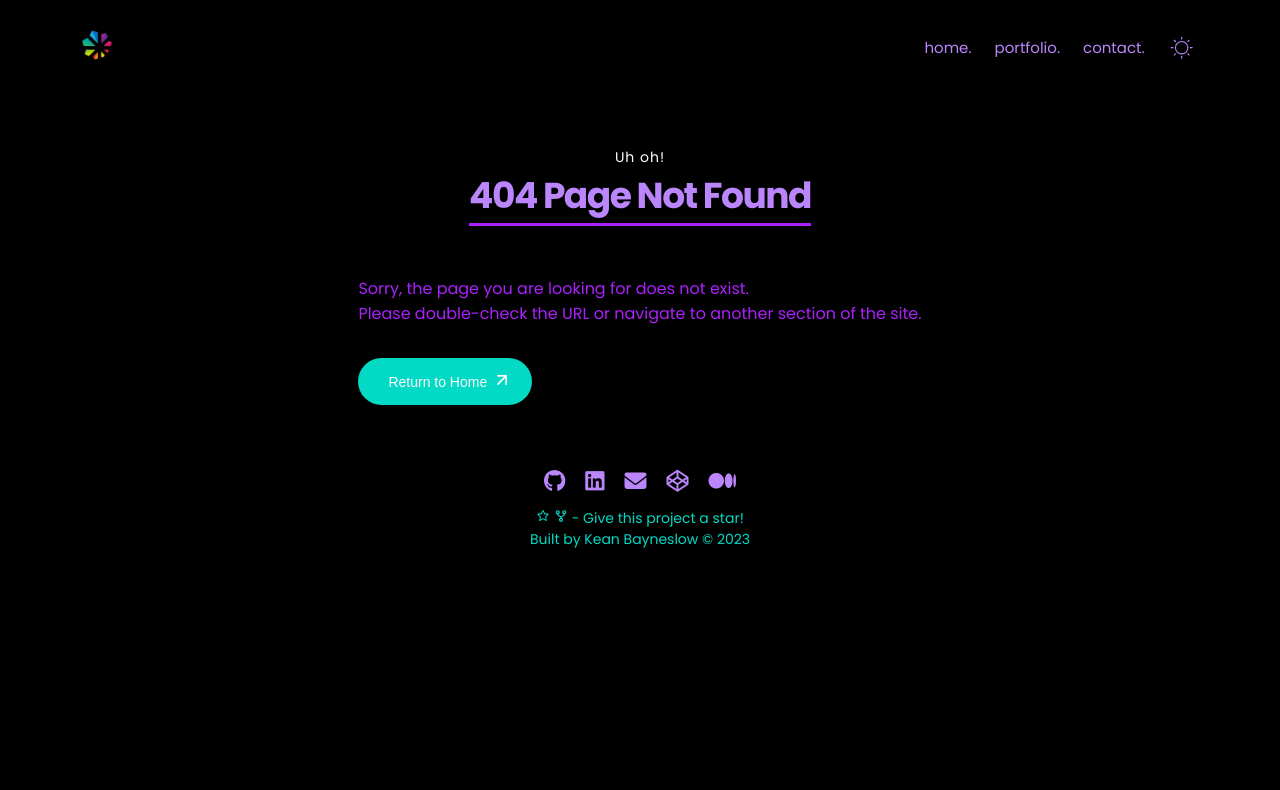
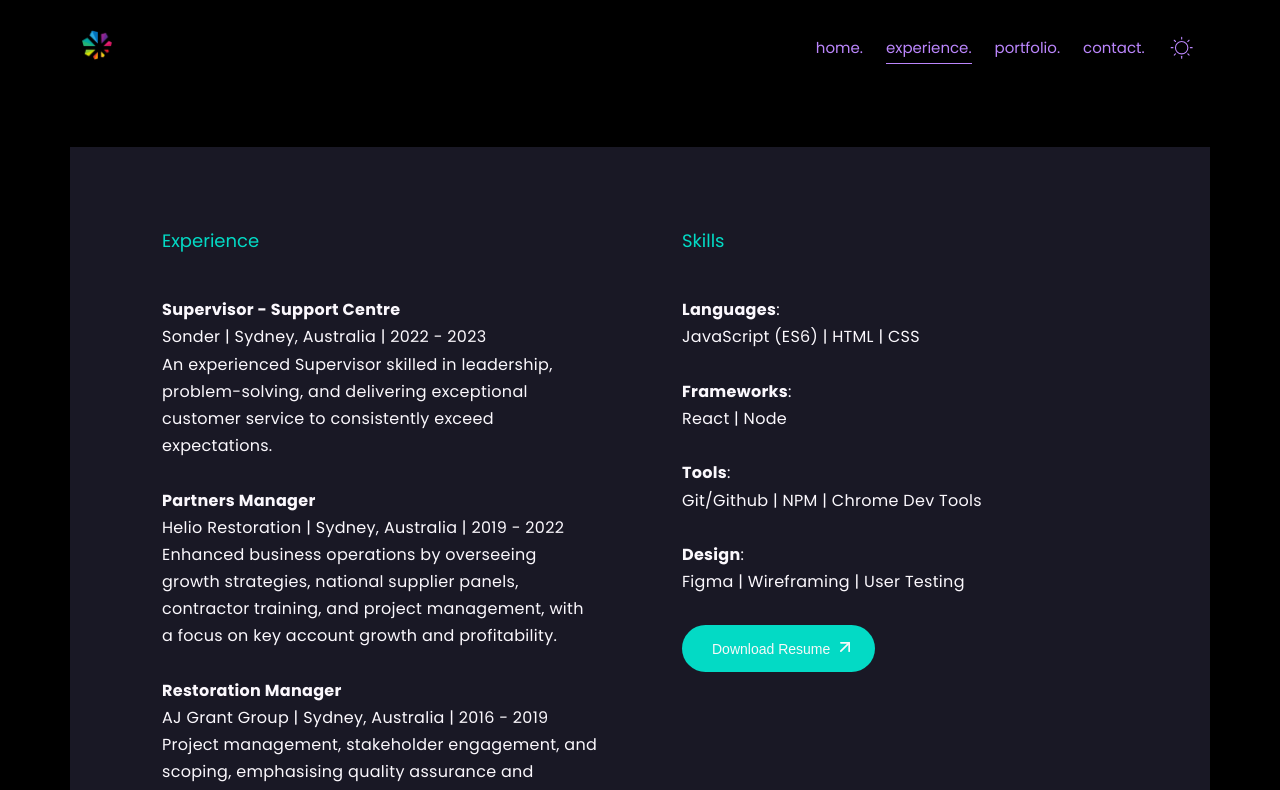
Before and after one commit to keanbayneslow/v2, a React (Create React App) app: page /experience in a window 1280 px wide. Before the commit this address led to /page-not-found. Shown: the top 790 px of the page. Built offline with nearby package versions, Linux system fonts and the light colour scheme; no server answers.

Commit message:
adds experience section

```diff
--- a/src/App.jsx
+++ b/src/App.jsx
@@ -6,6 +6,7 @@ import Loader from "./pages/loader/loader";
 import Header from "./components/Header";
 import Landing from "./pages/landing/Landing";
 import Footer from "./components/Footer";
+import Experience from "../src/components/Experience";
 import Portfolio from "./pages/portfolio/Portfolio";
 import ProjectDetails from "./pages/portfolio/[project]/ProjectDetails";
 import PageNotFound from "./pages/404/PageNotFound";
@@ -63,6 +64,7 @@ function App() {
           {/* Define routes */}
           <Routes location={location} key={location.pathname}>
             <Route path="/" element={<Landing name={personalDetails.name} tagline={personalDetails.tagline} />} />
+            <Route path="/experience" element={<Experience />} />
             <Route path="/portfolio" element={<Portfolio />} />
 
 
--- a/src/components/AboutMe.jsx
+++ b/src/components/AboutMe.jsx
@@ -93,9 +93,11 @@ const AboutMe = ({ name }) => {
               </NavLink>
             </motion.div>
           </div>
+
         </div>
       </div>
     </section>
+
   );
 };
 
--- /dev/null
+++ b/src/components/Experience.jsx
@@ -0,0 +1,166 @@
+import { motion } from "framer-motion";
+import { useInView } from "react-intersection-observer";
+import { NavLink } from "react-router-dom";
+import Button from "./Button";
+
+const Experience = ({ name }) => {
+  const [ref, inView] = useInView({
+    threshold: 0.4,
+    triggerOnce: true,
+  });
+
+  const staggerVariants = {
+    initial: { opacity: 0 },
+    animate: {
+      opacity: 1,
+      transition: {
+        staggerChildren: 0.3,
+      },
+    },
+  };
+
+  const paragraphVariants = {
+    initial: { y: 20, opacity: 0 },
+    animate: { y: 0, opacity: 1 },
+  };
+
+  return (
+    <section className="about">
+      <div className="aboutContainer container">
+        <div className="row">
+          <motion.div
+            className="col-12 col-lg-6"
+            ref={ref}
+            initial={{ x: "-10vw", opacity: 0, scale: 0.5 }}
+            animate={inView ? { x: 0, opacity: 1, scale: 1 } : { x: "-10vw", opacity: 0, scale: 0.5 }}
+            transition={{ duration: 0.4, ease: "easeInOut" }}
+            whileHover={{ scale: 1.05 }}
+          >
+            <motion.div className="contentContainer" variants={staggerVariants}>
+              {/* Experience content */}
+              <motion.h4 variants={paragraphVariants}>Experience</motion.h4>
+              <motion.div
+                className="contentDescription"
+                variants={staggerVariants}
+                initial="initial"
+                animate={inView ? "animate" : "initial"}
+              >
+                {experienceData.map((item, index) => (
+                  <motion.p key={index} variants={paragraphVariants}>
+                    <br />
+                    <strong>{item.title}</strong>
+                    <br />
+                    {item.company} | {item.location} | {item.date}
+                    <br />
+                    {item.description}
+                    <br />
+                  </motion.p>
+
+                ))}
+              </motion.div>
+            </motion.div>
+          </motion.div>
+
+          {/* Skills Section */}
+          <motion.div
+  className="col-12 col-lg-6"
+  ref={ref}
+  initial={{ x: "-10vw", opacity: 0, scale: 0.5 }}
+  animate={inView ? { x: 0, opacity: 1, scale: 1 } : { x: "-10vw", opacity: 0, scale: 0.5 }}
+  transition={{ duration: 0.4, ease: "easeInOut" }}
+  whileHover={{ scale: 1.05 }}
+>
+  <motion.div className="contentContainer" variants={staggerVariants}>
+    {/* Skills content */}
+    <motion.h4 variants={paragraphVariants}>Skills</motion.h4>
+    <motion.div
+      className="contentDescription"
+      variants={staggerVariants}
+      initial="initial"
+      animate={inView ? "animate" : "initial"}
+    >
+      {skillsData.map((category, index) => (
+        <div key={index}>
+            <br />
+          <strong>{category.title}</strong>:{" "}
+          <br />
+          {category.skills.map((skill, skillIndex) => (
+            <span key={skillIndex}>
+              {skillIndex !== category.skills.length - 1
+                ? `${skill} | `
+                : skill}
+            </span>
+
+          ))}
+
+        </div>
+      ))}
+
+      <a
+  src="src/pages/resume/Kean Bayneslow - Resume.pdf"
+  download="Kean Bayneslow - Resume.pdf"
+  target="_blank"
+  rel="noopener noreferrer"
+>
+  <Button name="Download Resume" />
+</a>
+    </motion.div>
+  </motion.div>
+          </motion.div>
+        </div>
+      </div>
+    </section>
+  );
+};
+
+export default Experience;
+
+const experienceData = [
+  {
+    title: "Supervisor - Support Centre",
+    company: "Sonder",
+    location: "Sydney, Australia",
+    date: "2022 - 2023",
+    description: "An experienced Supervisor skilled in leadership, problem-solving, and delivering exceptional customer service to consistently exceed expectations.",
+  },
+  {
+    title: "Partners Manager",
+    company: "Helio Restoration",
+    location: "Sydney, Australia",
+    date: "2019 - 2022",
+    description: "Enhanced business operations by overseeing growth strategies, national supplier panels, contractor training, and project management, with a focus on key account growth and profitability.",
+  },
+  {
+    title: "Restoration Manager",
+    company: "AJ Grant Group",
+    location: "Sydney, Australia",
+    date: "2016 - 2019",
+    description: "Project management, stakeholder engagement, and scoping, emphasising quality assurance and disaster response to deliver optimal results for clients.",
+  },
+  {
+    title: "Police Officer",
+    company: "WA Police",
+    location: "Perth, Australia",
+    date: "2009 - 2016",
+    description: "Complex situation management, investigations, emergency response, and community engagement, with a strong background in leading multi-agency search and rescue operations.",
+  },
+];
+
+const skillsData = [
+  {
+    title: "Languages",
+    skills: ["JavaScript (ES6)", "HTML", "CSS"],
+  },
+  {
+    title: "Frameworks",
+    skills: ["React", "Node"],
+  },
+  {
+    title: "Tools",
+    skills: ["Git/Github", "NPM", "Chrome Dev Tools"],
+  },
+  {
+    title: "Design",
+    skills: ["Figma", "Wireframing", "User Testing"],
+  },
+];
--- a/src/components/NavLinks.jsx
+++ b/src/components/NavLinks.jsx
@@ -41,6 +41,17 @@ const NavLinks = () => {
         <motion.div
           initial={{ x: -100, opacity: 0 }}
           animate={{ x: 0, opacity: 1 }}
+          transition={{ delay: 2.2, duration: 0.5, type: "spring" }}
+        >
+          {/* Experience link */}
+          <NavLink to="/experience" onClick={() => setIsMenuOpen(false)}>
+            experience.
+          </NavLink>
+        </motion.div>
+
+        <motion.div
+          initial={{ x: -100, opacity: 0 }}
+          animate={{ x: 0, opacity: 1 }}
           transition={{ delay: 2.3, duration: 0.5, type: "spring" }}
         >
           {/* Portfolio link */}
--- a/src/pages/landing/Landing.jsx
+++ b/src/pages/landing/Landing.jsx
@@ -34,6 +34,7 @@ const Landing = ({ name }) => {
 
       {/* Display the about section */}
       <About />
+
     </>
   );
 };
--- a/src/pages/landing/about.css
+++ b/src/pages/landing/about.css
@@ -37,6 +37,7 @@
     font-size: 18px;
     font-weight: 400;
     margin-bottom: 15px;
+
   }
 
   .contentContainer h5 {
@@ -44,6 +45,7 @@
     font-size: 20px;
     margin-bottom: 15px;
     letter-spacing: -0.2px;
+
   }
 
   .contentDescription {
```
Also changed, not shown: 1 other file (tests, documents, lock files or other folders).
